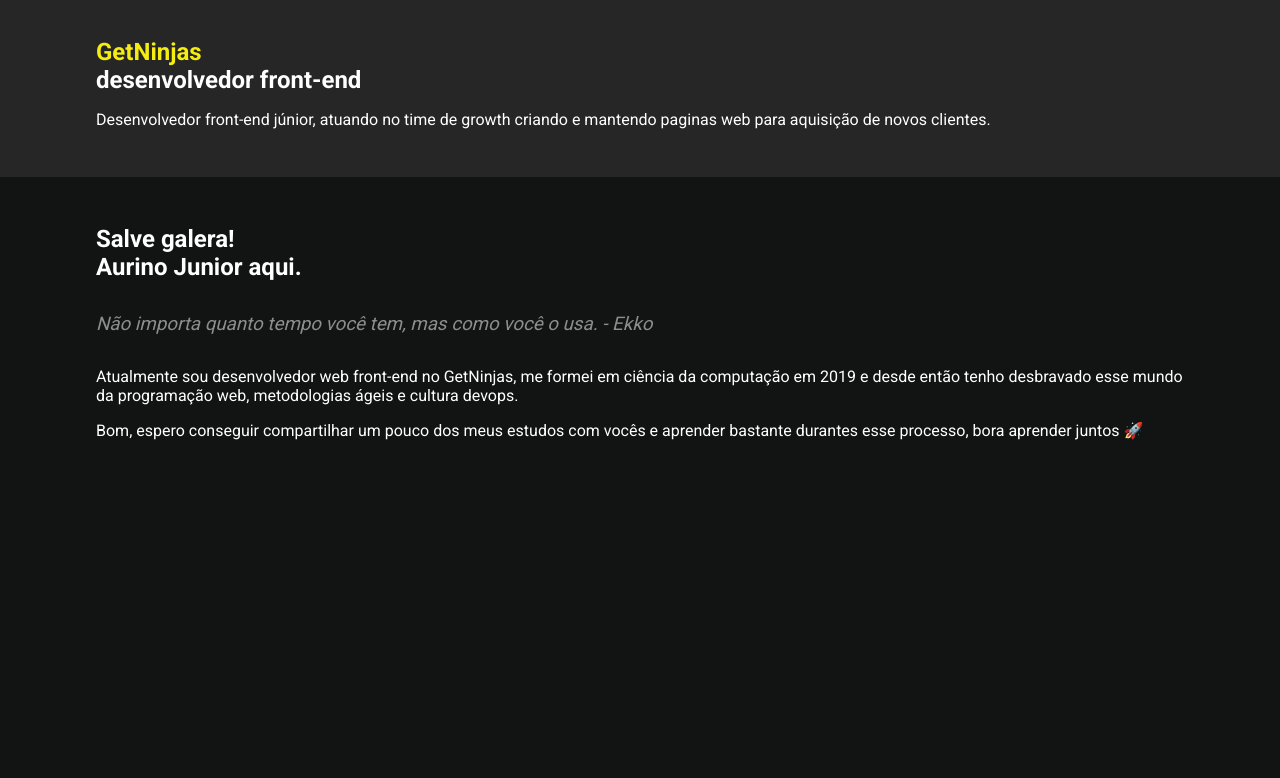
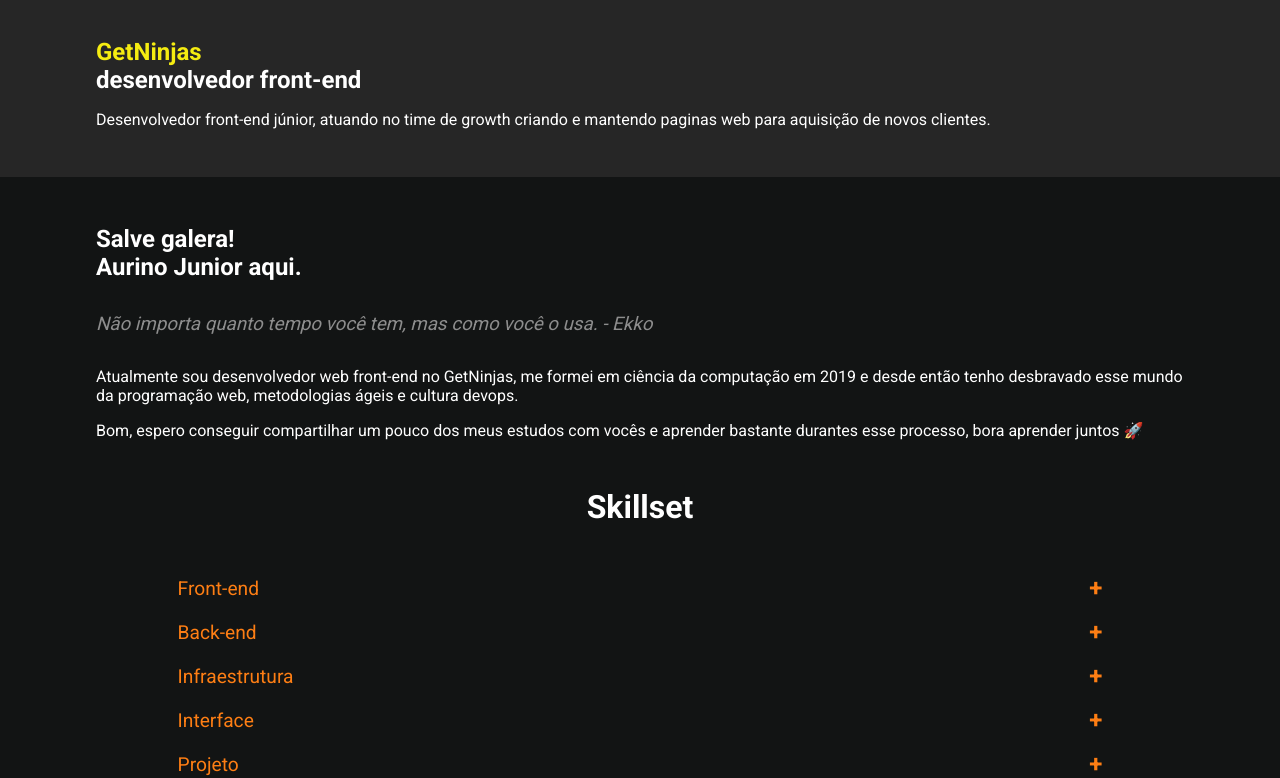
Before and after one commit to AurinoJunior/aurino.dev-v2-old, a Next.js app: page / in a window 1280 px wide. Shown: the part 958-1736 px from the top of the page. Before the commit the page ends 1398 px from the top, so only its background shows below. Built offline with nearby package versions, Linux system fonts and the light colour scheme.

Commit message:
Create Accordion component

```diff
--- /dev/null
+++ b/src/components/atoms/Accordion/Accordion.styles.ts
@@ -0,0 +1,19 @@
+import styled from "styled-components";
+import { secondary } from "../../../styles/Colors";
+
+export const Box = styled.div`
+  display: flex;
+  justify-content: space-between;
+  align-items: center;
+  font-size: 1.2rem;
+
+  button {
+    font-size: 1.5rem;
+    font-weight: 600;
+  }
+
+  span,
+  button {
+    color: ${secondary};
+  }
+`;
--- /dev/null
+++ b/src/components/atoms/Accordion/Accordion.tsx
@@ -0,0 +1,29 @@
+import React, { useState } from "react";
+
+import { Box } from "./Accordion.styles";
+
+interface IAccordionProps {
+  title: string;
+  text: string;
+}
+
+export const Accordion = ({ title, text }: IAccordionProps) => {
+  const [showText, setShowText] = useState(false);
+
+  const buttonText = showText ? "-" : "+";
+
+  return (
+    <>
+      <Box>
+        <span>{title}</span>
+        <button
+          type="button"
+          onClick={() => setShowText((prevShowText) => !prevShowText)}
+        >
+          {buttonText}
+        </button>
+      </Box>
+      {showText && <p>{text}</p>}
+    </>
+  );
+};
--- a/src/components/templates/Home/HomeTemplate.tsx
+++ b/src/components/templates/Home/HomeTemplate.tsx
@@ -4,6 +4,7 @@ import { Header } from "../../molecules/Header/Header";
 
 import { About } from "./About/About";
 import { Hero } from "./Hero/Hero";
+import { Skillset } from "./Skillset/Skillset";
 import { Worked } from "./Worked/Worked";
 
 export const HomeTemplate = () => {
@@ -18,6 +19,7 @@ export const HomeTemplate = () => {
 
       <Container>
         <About />
+        <Skillset />
       </Container>
     </>
   );
--- /dev/null
+++ b/src/components/templates/Home/Skillset/Skillset.styles.ts
@@ -0,0 +1,16 @@
+import styled from "styled-components";
+
+export const Title = styled.h2`
+  text-align: center;
+  margin: 3rem 0;
+  font-size: 2rem;
+`;
+
+export const Content = styled.div`
+  display: flex;
+  flex-direction: column;
+  gap: 1rem;
+
+  width: 85%;
+  margin: 0 auto;
+`;
--- /dev/null
+++ b/src/components/templates/Home/Skillset/Skillset.tsx
@@ -0,0 +1,23 @@
+import React from "react";
+
+import { Accordion } from "../../../atoms/Accordion/Accordion";
+
+import { Title, Content } from "./Skillset.styles";
+
+export const Skillset = () => {
+  return (
+    <>
+      <Title>Skillset</Title>
+      <Content>
+        <Accordion
+          title="Front-end"
+          text="HTML5, CSS, Javascript (ReactJs, NextJS), Typescript."
+        />
+        <Accordion title="Back-end" text="NodeJs, PHP." />
+        <Accordion title="Infraestrutura" text="Docker, AWS, Linux." />
+        <Accordion title="Interface" text="Photoshop, Figma." />
+        <Accordion title="Projeto" text="Scrum, Kanban." />
+      </Content>
+    </>
+  );
+};
```
